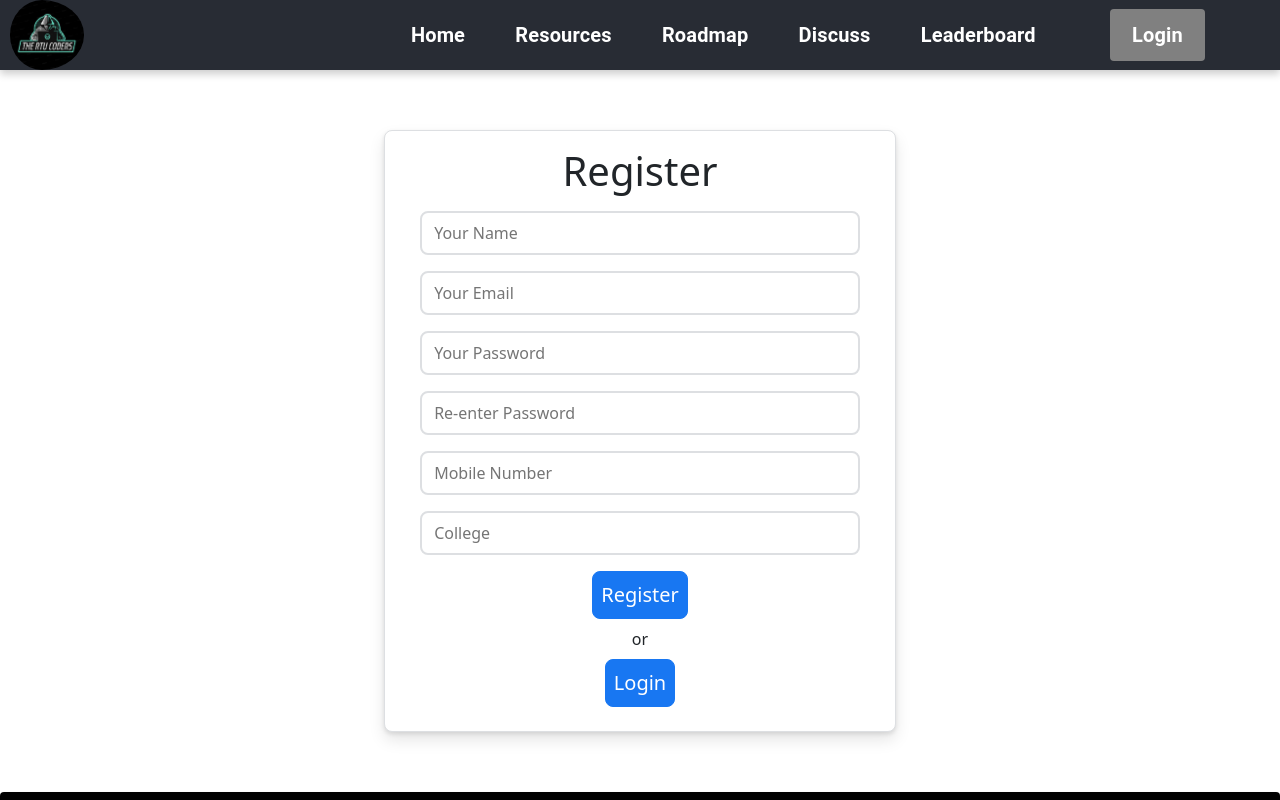
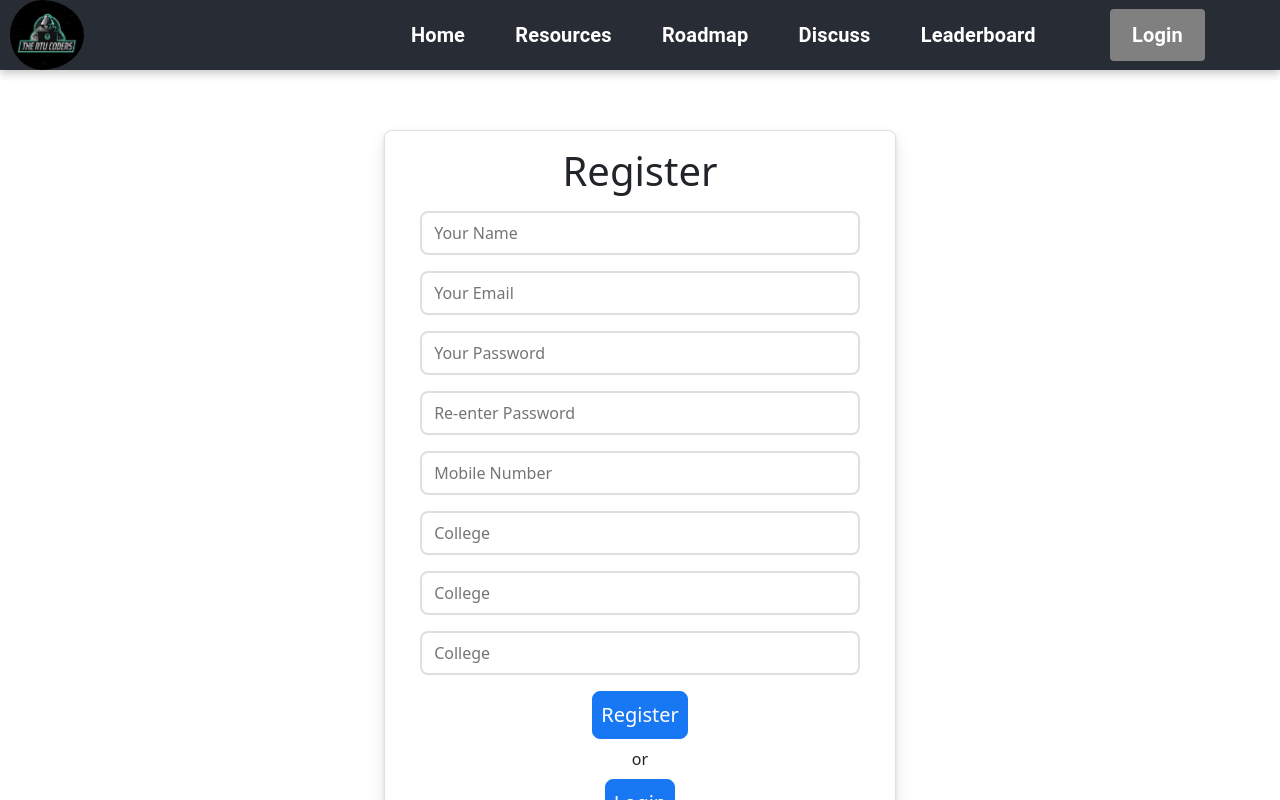
Before and after one commit to KhNikh/TheRtuCodersOfficial, a React (Create React App) app in the folder client/: page /register in a window 1280 px wide. Shown: the top 800 px of the page. Built offline with nearby package versions, Linux system fonts and the light colour scheme; no server answers.

Commit message:
seventh build

```diff
--- a/client/src/Register/Register.js
+++ b/client/src/Register/Register.js
@@ -49,10 +49,14 @@ const Register = () => {
             <input type="text" name="name" value={user.name} placeholder="Your Name" onChange={ handleChange }></input>
             <input type="text" name="email" value={user.email} placeholder="Your Email" onChange={ handleChange }></input>
             <input type="password" name="password" value={user.password} placeholder="Your Password" onChange={ handleChange }></input>
-                <input type="password" name="reEnterPassword" value={user.reEnterPassword} placeholder="Re-enter Password" onChange={handleChange}></input>
-                <input type="mobile" name="mobile" value={user.mobile} placeholder="Mobile Number" onChange={handleChange}></input>
-                <input type="college" name="college" value={user.college} placeholder="College" onChange={ handleChange }></input>
-            <div className="button" onClick={register} >Register</div>
+            <input type="password" name="reEnterPassword" value={user.reEnterPassword} placeholder="Re-enter Password" onChange={handleChange}></input>
+            <input type="mobile" name="mobile" value={user.mobile} placeholder="Mobile Number" onChange={handleChange}></input>
+                <input type="college" name="college" value={user.college} placeholder="College" onChange={handleChange}></input>
+                <input type="codeforces" name="codeforces" value={user.college} placeholder="College" onChange={handleChange}></input>
+                <input type="codechef" name="codechef" value={user.college} placeholder="College" onChange={handleChange}></input>
+
+
+                <div className="button" onClick={register} >Register</div>
             <div>or</div>
             <div className="button" onClick={() => history.push("/login")}>Login</div>
             </div>
```
